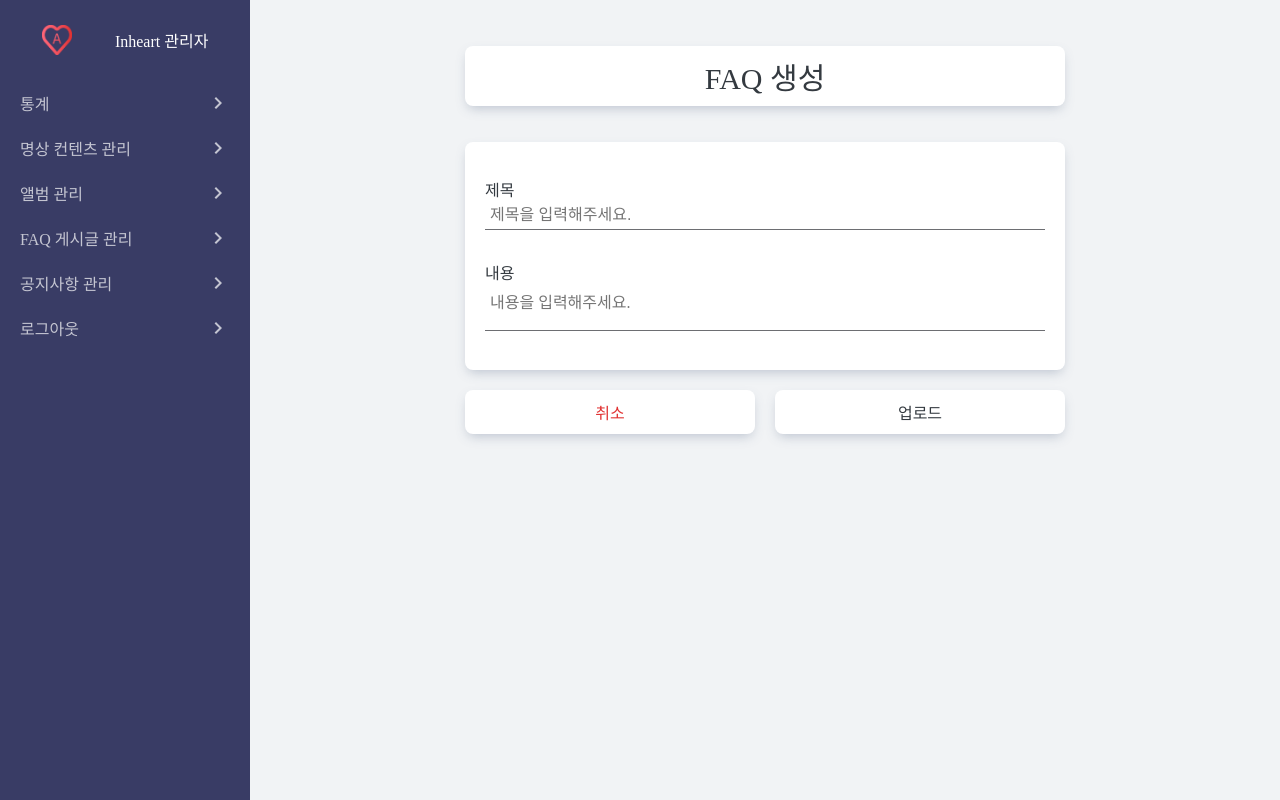
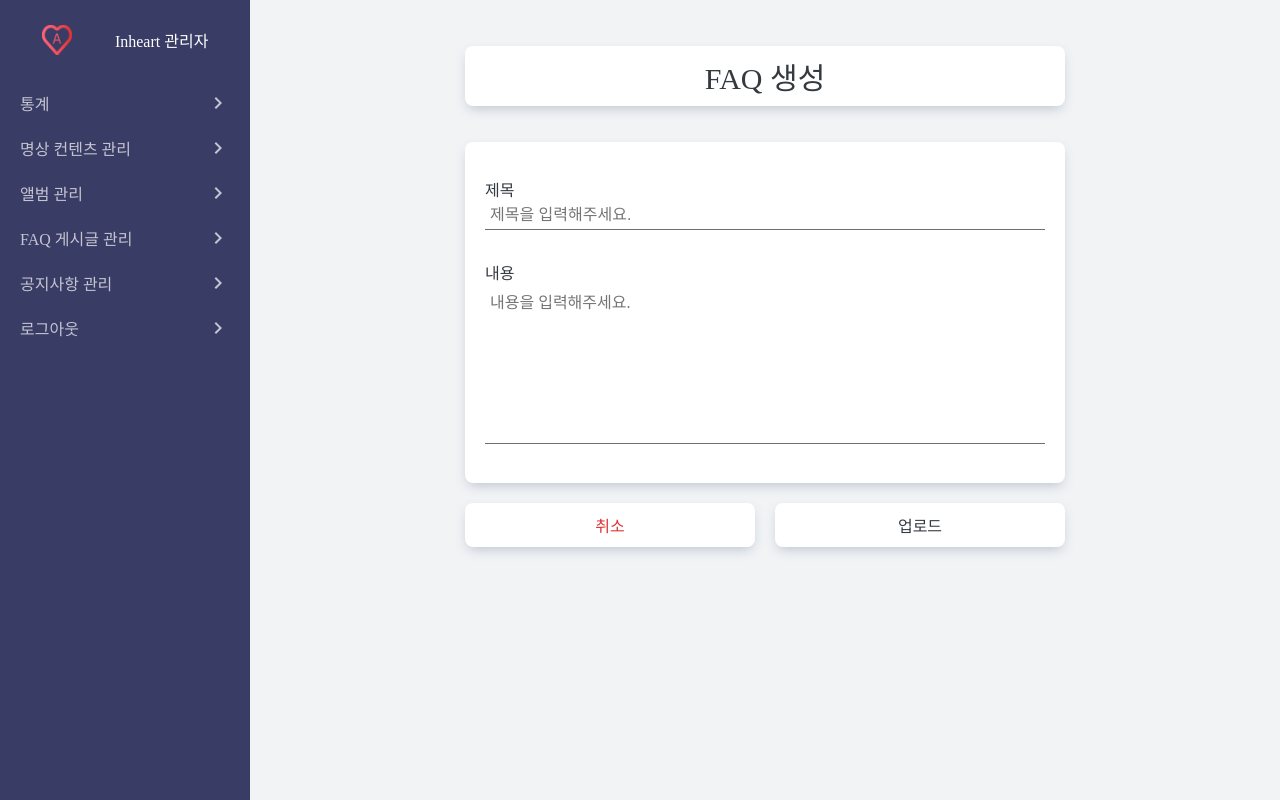
Before and after one commit to inheart-development/Inheart-admin-front, a Vue app: page /edit-faq in a window 1280 px wide. Built offline with nearby package versions, Linux system fonts and the light colour scheme.

Commit message:
update textarea height of editFAQ

```diff
--- a/src/pages/editFaq.vue
+++ b/src/pages/editFaq.vue
@@ -132,6 +132,7 @@
   }
 
   textarea {
+    height:10rem;
     resize: none;
   }
 </style>
```
